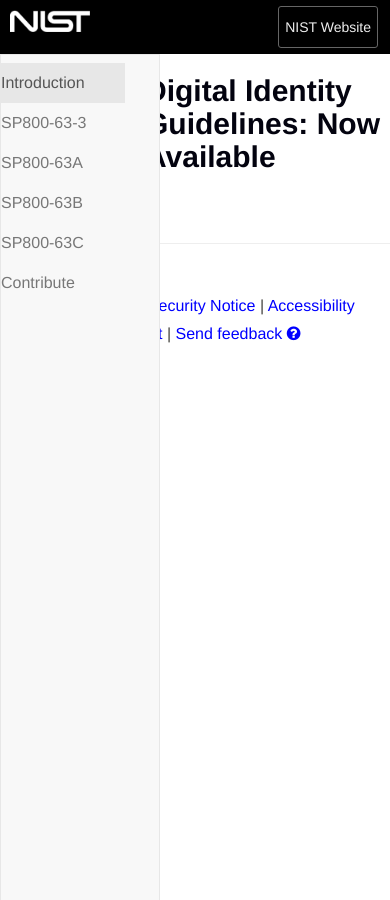
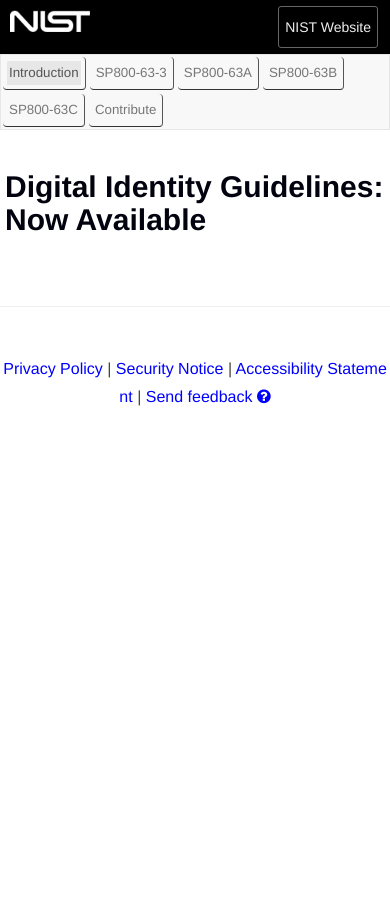
Before and after one commit to usnistgov/800-63-3-Implementation-Resources, a Jekyll site: the page built from index.md, in a window 390 px wide. Built offline with Jekyll 4.4.1, drawn with Linux system fonts in a browser that asks for light colours.

Commit message:
added responsive CSS for mobile view

```diff
--- a/static/css/NISTPages.css
+++ b/static/css/NISTPages.css
@@ -59,21 +59,6 @@
 .nist-header a.nist-links-button:focus {
   background: #ccc;
   color: #333;
-}
-
-@media screen and (max-width: 700px) {
-  .nist-header {
-    padding: 6px 10px;
-  }
-  .nist-header h1 a {
-    height: 26px;
-    width: 80px;
-    background: url('nist_logo_mark.png') 0 4px no-repeat;
-    background-size: 80px auto;
-  }
-  .mobile-hide {
-    display:none !important;
-  }
 }
 
 /* Custom styling */
@@ -185,3 +170,71 @@
 table.authors td{
   border:hidden;
 }
+
+
+
+@media screen and (max-width: 700px) {
+  .nist-header {
+    padding: 6px 10px;
+  }
+  .nist-header h1 a {
+    height: 26px;
+    width: 80px;
+    background: url('nist_logo_mark.png') 0 4px no-repeat;
+    background-size: 80px auto;
+  }
+  .mobile-hide {
+    display: none !important;
+  }
+
+  .navbar-fixed-left {
+    width: 100%;
+    position: static;
+    height: auto;
+  }
+
+  .navbar-nav {
+    margin: 0;
+  }
+
+  .navbar-fixed-left .navbar-nav > li {
+    float: left;
+    width: auto;
+    font-size: smaller;
+    border-right: 1px #555555 solid;
+    border-bottom: 1px #333333 solid;
+    margin: 2px;
+    padding: 2px;
+    border-radius: 4px;
+  }
+
+  .navbar-fixed-left .navbar-nav > li > a {
+    margin: 2px;
+    padding: 2px;
+  }
+
+  .container {
+    padding-left: 5px;
+    padding-right: 5px;
+  }
+
+  .row {
+    margin-right: 0px;
+    margin-left: 0px;
+  }
+
+  img {
+    max-width: 100% !important;
+    max-height: auto !important;
+    min-width: auto !important;
+    min-height: auto !important;
+    width: auto !important;
+    height: auto !important;
+  }
+
+  a {
+    word-break: break-all;
+    text-overflow: ellipsis;
+  }
+
+}
```
